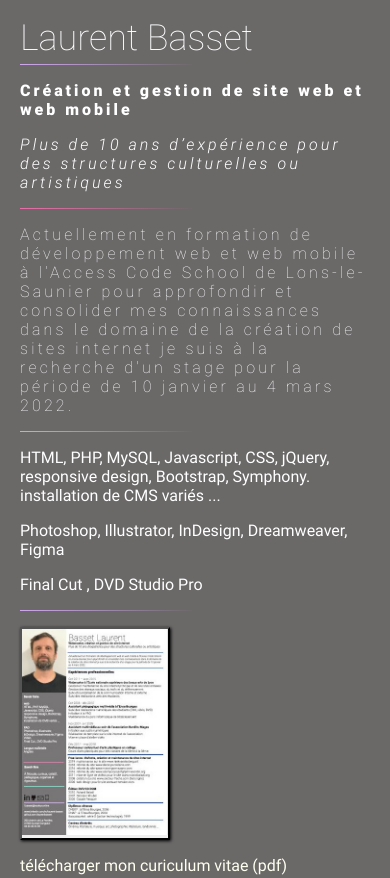
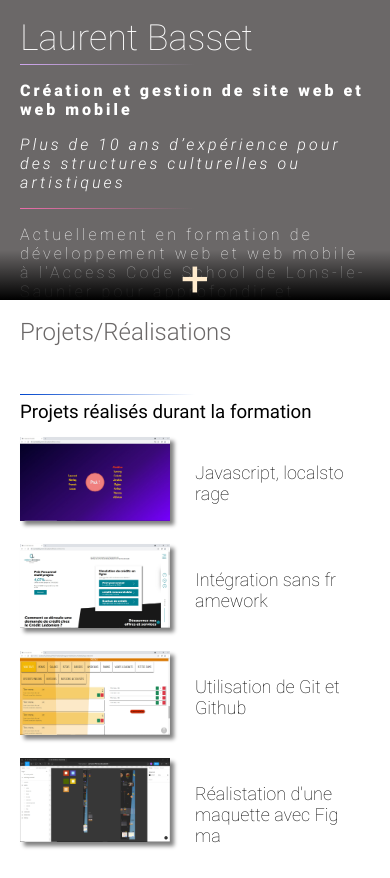
Before and after one commit to laurentbasset/portfolio, a plain HTML site: page index.html in a window 390 px wide. Shown: the top 878 px of the page. Drawn offline with Linux system fonts and the light colour scheme.

Commit message:
ajustements responsive

```diff
--- a/css/main.css
+++ b/css/main.css
@@ -9,10 +9,17 @@
 }
 
 html, body {margin:0; padding:0;}
-    *{box-sizing: border-box;}
+/* html { scroll-behavior: smooth; } */
+*{
+    -webkit-box-sizing: border-box;
+    -moz-box-sizing: border-box;
+    box-sizing: border-box;
+}
+
 body{
     background-color: var(--grey) ;
     font-family: 'Roboto', sans-serif;
+    /* overflow: hidden; */
 }
 
 a:link, a:visited, a:active{
@@ -91,9 +98,21 @@
     color:white;
     display: flex;
 }
-
-
-
+#Aplus{
+    display:none;
+    width: 100%;
+    height: 50px;
+    background: rgb(0,0,0);
+    background: -moz-linear-gradient(0deg, rgba(0,0,0,1) 0%, rgba(0,0,0,0) 100%);
+    background: -webkit-linear-gradient(0deg, rgba(0,0,0,1) 0%, rgba(0,0,0,0) 100%);
+    background: linear-gradient(0deg, rgba(0,0,0,1) 0%, rgba(0,0,0,0) 100%);
+    filter: progid:DXImageTransform.Microsoft.gradient(startColorstr="#000000",endColorstr="#000000",GradientType=1);
+    color: blanchedalmond;
+    cursor: pointer;
+    z-index:100;
+    font-size: 50px;
+    text-align: center;
+}
 #portrait{
     position: relative;
     width: 33vw;
@@ -143,8 +162,6 @@
     cursor:pointer;
     width: 100%;
     margin:15px;
-
-        /* border: 1px dotted var(--lightgreen); */
 }
 .column{
     flex-direction: column;
@@ -155,10 +172,12 @@
     display: inline-block;
     width: 100%;
     max-width: 1024px;
-
     transition: 0.3s;
 }
-    .thumb{ width:12vw; }
+.thumb{
+    min-width: 150px;
+    width:12vw;
+ }
 .visu img {
     width: 100%;
     min-width: 150px;
@@ -176,11 +195,9 @@
     border-bottom: 1px solid var(--blue);
     padding: 25px;
     max-width: 450px;
-        transition: 0.3s;
 }
 .visible {
     display: inline-block;
-        /* height:100%; */
 }
 
 
@@ -202,7 +219,24 @@
         font-size: 24px;
     }
 
+
+    #A{
+        height: 250px;
+        transition: 0.3s;
+    }
+    #Aplus{
+        display:block;
+        cursor: row-resize;
+    }
+    .full {height:100%;}
+
+
+    /* */
     .project{
-            margin:0;
+        margin:15px 0px;
+    }
+    .titleProj{
+        word-break: break-all;
+        font-size: 18px;
      }
 }
--- a/index.html
+++ b/index.html
@@ -6,6 +6,7 @@
     <meta name="viewport" content="width=device-width, initial-scale=1.0">
     <title>Portfolio - Basset Laurent, Création et gestion de site web</title>
     <!-- script -->
+    <script type="text/javascript" src="js/main.js" async=""></script>
     <script type="text/javascript" src="js/gallery.js" async=""></script>
 
     <!-- styles CSS -->
@@ -52,8 +53,9 @@
             <a href="https://github.com/laurentbasset">github.com/laurentbasset</a>
             </p>
             </div>
+
         </article>
-
+        <div id="Aplus">+</div>
 
         <article id="B">
             <h2>Projets/Réalisations</h2>
--- /dev/null
+++ b/js/main.js
@@ -0,0 +1,5 @@
+let plus = document.getElementById('Aplus');
+let A = document.getElementById('A');
+plus.addEventListener('click', function(){
+    A.classList.toggle('full');
+});
```
Also changed, not shown: js/gallery.js (+6 -2 lines), img/snapShot_DecorSurPorcelaine.png (deleted), img/snapShot_MinotGormezano.png (deleted), img/snapShot_azertyuiop.png (deleted), img/snapShot_lolalilo.png (deleted), img/snapShot_projet01.png (deleted), img/snapShot_projet02.png (deleted), img/snapShot_projet03.png (deleted), img/snapShot_projet04.png (deleted), 1 other file. Lines whose indentation alone changed are shown as unchanged.
